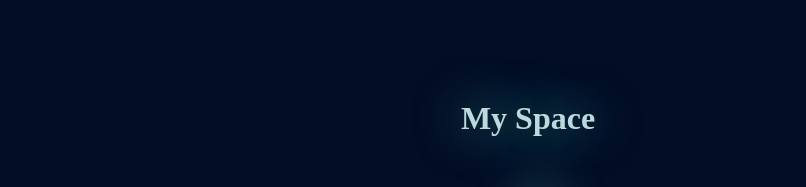
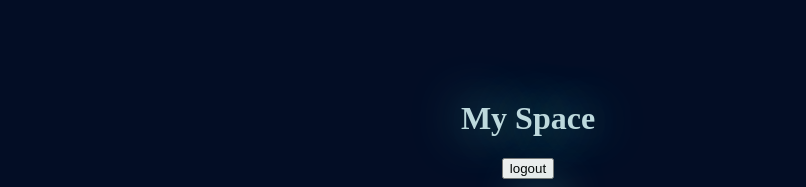
Before and after one commit to pjstars/My-Space-WSU-Hackathon-, a plain HTML site: page MySpace.html in a window 1280 px wide. Shown: the top 187 px of the page, without its empty margins (112-918 px from the left). Drawn offline with Linux system fonts and the light colour scheme.

Commit message:
Update MySpace.html

```diff
--- a/MySpace.html
+++ b/MySpace.html
@@ -18,8 +18,10 @@
     <link rel="stylesheet" type="text/css" href="style_index.css">
 <div class = "title">
     <h1> My Space</h1>
+    <a href="SignUp.html"><button id="logout">logout</button></a>
 
 </div>
+
 
 
 
@@ -205,6 +207,7 @@
 
 
 
+
 </body>
 
 
```
